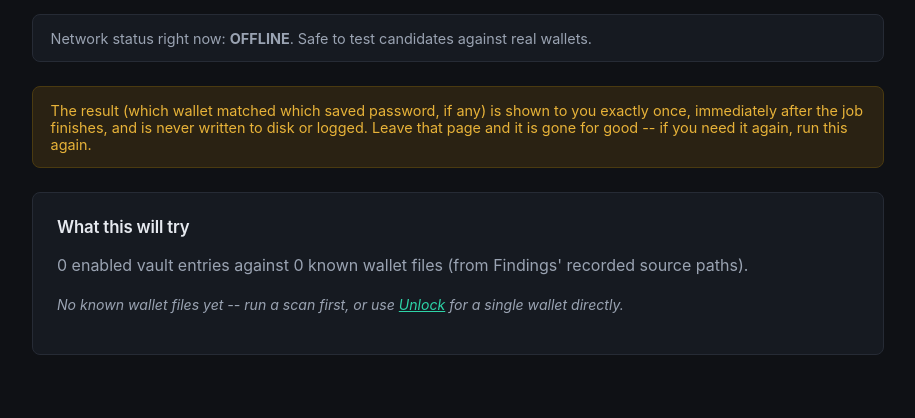
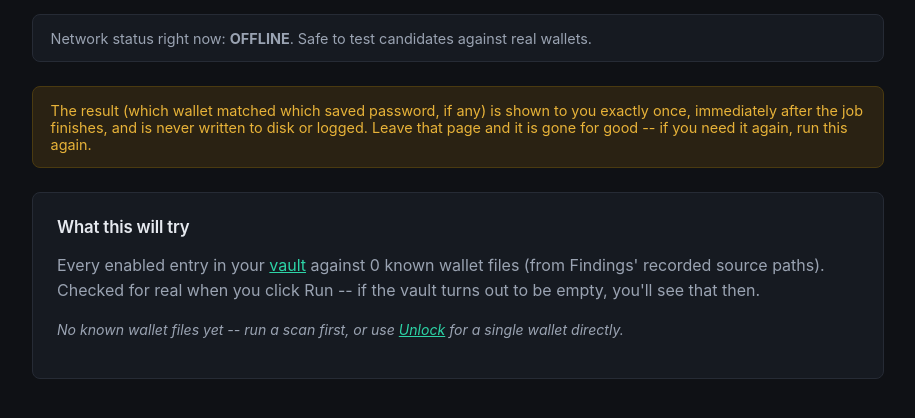
Before and after one commit to mdostal/coin-finder, a Flask app: page /auto-unlock in a window 1280 px wide. Shown: the part 249-667 px from the top of the page, without its empty margins (182-1097 px from the left). Run offline with Flask 3, Linux system fonts and the light colour scheme; data that the repository does not hold is empty; some libraries are stand-ins or nearby versions.

Commit message:
fix: auto-unlock page blocked on a vault round-trip, defer it (0.38.1)
Same root cause as 0.32.2's wizard-page fix, reintroduced live: GET
/auto-unlock called list_vault_entries() inline for a display count --
confirmed 15s from this app's own subprocess context, blocking the whole
single-threaded app for that long on every page view.

Removed the inline call and the vault_count display entirely; the real
"do we have any vault entries" check already happens for real in
auto_unlock_submit() (POST), a less frequent action where a brief wait is
already the expected shape. Added a regression test asserting the GET
route never calls list_vault_entries() at all.

Co-Authored-By: Claude Sonnet 5 <noreply@anthropic.com>

```diff
--- a/web/app.py
+++ b/web/app.py
@@ -354,11 +354,19 @@ def create_app(host="127.0.0.1"):
 
     @app.route("/auto-unlock", methods=["GET"])
     def auto_unlock_form():
+        # Deliberately does NOT call list_vault_entries() here -- confirmed
+        # live (same root cause as the 0.32.2 wizard-page fix): a vault
+        # round-trip can take 10-15s from this app's own subprocess
+        # context, and this app's server is single-threaded, so that would
+        # block this page's render (a frequent, should-be-instant action)
+        # for everyone. The real vault-entries check still happens in
+        # auto_unlock_submit() below -- a less frequent action where
+        # "wait a moment before the job starts" is already the expected
+        # shape, same as any other job-starting POST in this app.
         return render_template(
             "auto_unlock.html",
             network_status=check_network_status(),
             wallet_paths=_known_wallet_paths(),
-            vault_count=len(list_vault_entries()),
             error=None,
         )
 
@@ -377,7 +385,6 @@ def create_app(host="127.0.0.1"):
                     "auto_unlock.html",
                     network_status=network_status,
                     wallet_paths=_known_wallet_paths(),
-                    vault_count=len(list_vault_entries()),
                     error=(
                         f"Network status is {network_status}, not OFFLINE. Testing real passwords "
                         "against real wallets is safest with network disabled. Disconnect and try "
@@ -395,7 +402,6 @@ def create_app(host="127.0.0.1"):
                     "auto_unlock.html",
                     network_status=network_status,
                     wallet_paths=_known_wallet_paths(),
-                    vault_count=0,
                     error="No enabled vault entries to try. Save at least one password in the vault first.",
                 ),
                 400,
--- a/web/templates/auto_unlock.html
+++ b/web/templates/auto_unlock.html
@@ -36,9 +36,10 @@ which wallet.</p>
 
 <div class="card">
   <h3 style="margin-top:0">What this will try</h3>
-  <p>{{ vault_count }} enabled vault entr{{ "y" if vault_count == 1 else "ies" }} against
+  <p>Every enabled entry in your <a href="{{ url_for('vault_page') }}">vault</a> against
   {{ wallet_paths | length }} known wallet file{{ "s" if wallet_paths | length != 1 else "" }}
-  (from Findings' recorded source paths).</p>
+  (from Findings' recorded source paths). Checked for real when you click
+  Run -- if the vault turns out to be empty, you'll see that then.</p>
   {% if wallet_paths %}
   <ul>
     {% for path in wallet_paths %}
@@ -50,7 +51,7 @@ which wallet.</p>
   {% endif %}
 </div>
 
-{% if wallet_paths and vault_count %}
+{% if wallet_paths %}
 <div class="card">
   <form method="post" action="{{ url_for('auto_unlock_submit') }}">
     {% if network_status != "OFFLINE" %}
```
Also changed, not shown: tests/test_web_app_auto_unlock.py (+16 -0 lines).
